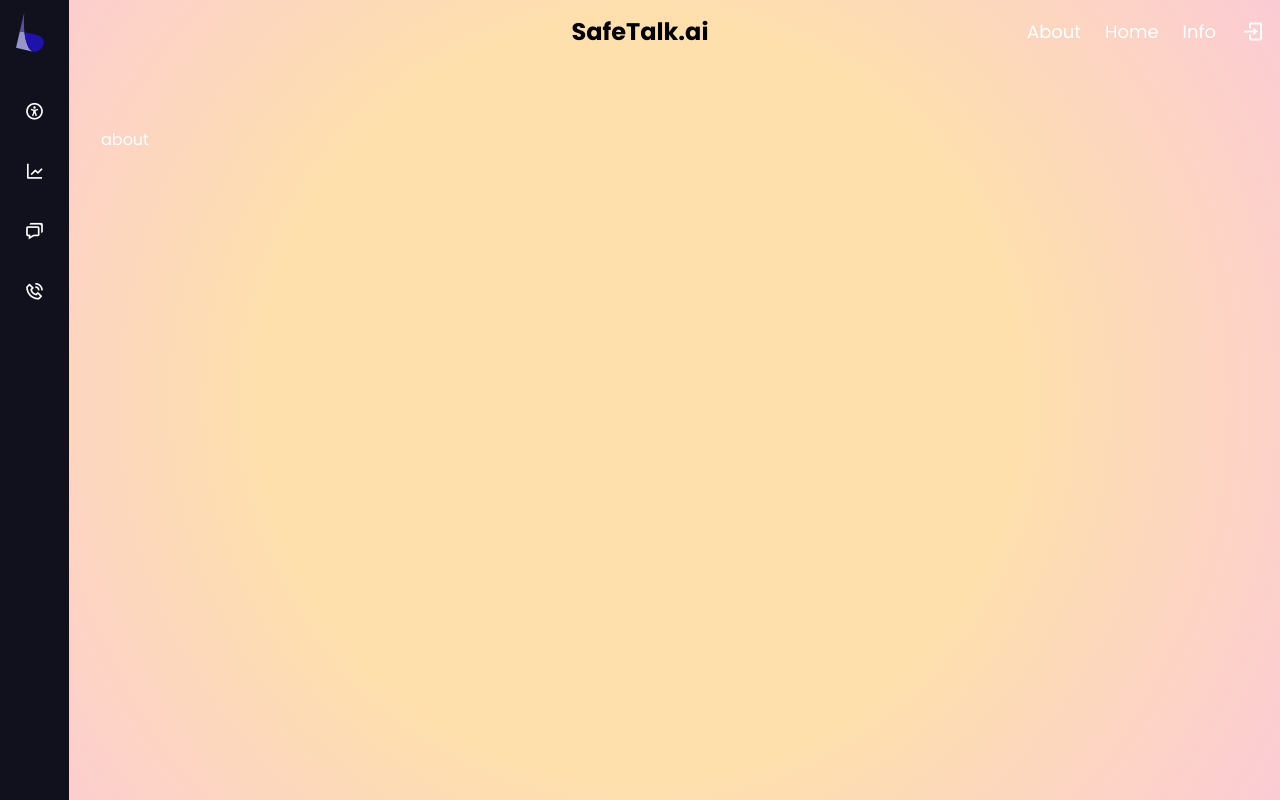
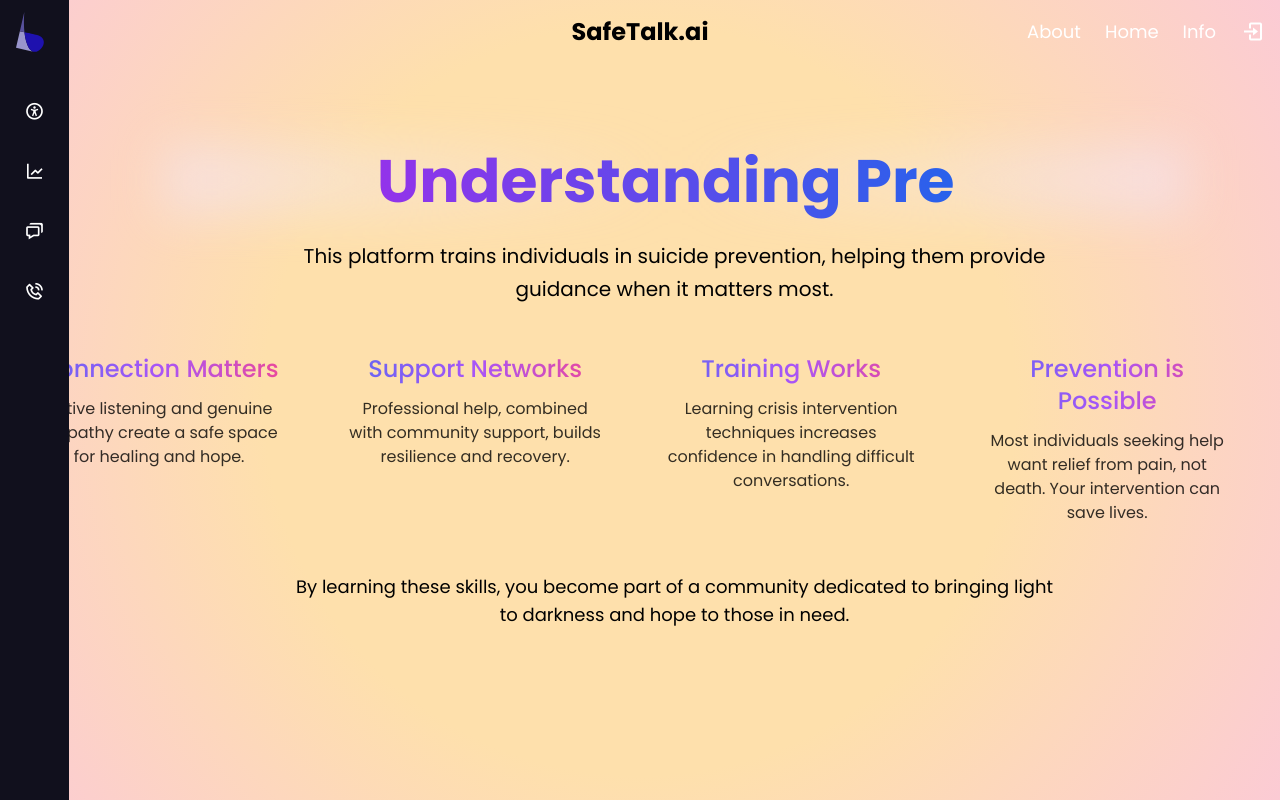
Before and after one commit to dondr1/BL-sptrainer, a React (Vite) app in the folder frontend/: page /about in a window 1280 px wide. Built offline with nearby package versions, Linux system fonts and the light colour scheme.

Commit message:
Homepage UI

```diff
--- a/frontend/package.json
+++ b/frontend/package.json
@@ -11,6 +11,7 @@
   },
   "dependencies": {
     "d3": "^7.9.0",
+    "framer-motion": "^12.4.3",
     "react": "^19.0.0",
     "react-dom": "^19.0.0",
     "react-router-dom": "^7.1.5",
--- a/frontend/src/components/RadarChart.jsx
+++ b/frontend/src/components/RadarChart.jsx
@@ -5,10 +5,11 @@ const RadarChart = ({ data }) => {
 	const svgRef = useRef();
 
 	useEffect(() => {
+		// Clear any previous content
 		d3.select(svgRef.current).selectAll('*').remove();
 
-		const width = 500; // Reduced from 400
-		const height = 500; // Reduced from 400
+		const width = 600;
+		const height = 600;
 		const radius = Math.min(width, height) / 2 - 40;
 		const levels = 5;
 		const angleSlice = (Math.PI * 2) / data.length;
@@ -21,16 +22,18 @@ const RadarChart = ({ data }) => {
 			.append('g')
 			.attr('transform', `translate(${width / 2}, ${height / 2})`);
 
+		// Draw circular grid lines (keep as is or adjust if needed)
 		const axisGrid = svg.append('g').attr('class', 'axisWrapper');
 		for (let i = 1; i <= levels; i++) {
 			axisGrid
 				.append('circle')
 				.attr('r', (radius / levels) * i)
 				.style('fill', 'none')
-				.style('stroke', '#ffffff')
+				.style('stroke', '#000000')
 				.style('stroke-opacity', 0.3);
 		}
 
+		// Draw axes and labels (using black for contrast)
 		const axes = svg
 			.selectAll('.axis')
 			.data(data)
@@ -44,7 +47,7 @@ const RadarChart = ({ data }) => {
 			.attr('y1', 0)
 			.attr('x2', (d, i) => Math.cos(angleSlice * i - Math.PI / 2) * radius)
 			.attr('y2', (d, i) => Math.sin(angleSlice * i - Math.PI / 2) * radius)
-			.style('stroke', '#ffffff')
+			.style('stroke', '#000000')
 			.style('stroke-width', '1px');
 
 		axes
@@ -63,23 +66,70 @@ const RadarChart = ({ data }) => {
 			)
 			.attr('text-anchor', 'middle')
 			.style('font-size', '12px')
-			.style('fill', '#ffffff')
+			.style('fill', '#000000')
 			.text((d) => d.axis);
 
-		// **Fix: Ensure the Radar Shape Closes Properly**
+		// Draw the radar shape with light pink fill and red connecting lines
 		const line = d3
 			.lineRadial()
 			.radius((d) => (d.value / 10) * radius)
 			.angle((d, i) => i * angleSlice)
-			.curve(d3.curveLinearClosed); // <--- Ensures last point connects to first
+			.curve(d3.curveLinearClosed);
 
 		svg
 			.append('path')
 			.datum(data)
 			.attr('d', line)
-			.style('fill', 'rgba(0, 100, 255, 0.3)')
-			.style('stroke', 'blue')
+			.style('fill', 'rgba(255,182,193,0.3)') // light pink fill
+			.style('stroke', 'red') // red stroke between categories
 			.style('stroke-width', 2);
+
+		// Add circles for each data point
+		svg
+			.selectAll('.data-point')
+			.data(data)
+			.enter()
+			.append('circle')
+			.attr('class', 'data-point')
+			.attr(
+				'cx',
+				(d, i) =>
+					Math.cos(angleSlice * i - Math.PI / 2) * ((d.value / 10) * radius)
+			)
+			.attr(
+				'cy',
+				(d, i) =>
+					Math.sin(angleSlice * i - Math.PI / 2) * ((d.value / 10) * radius)
+			)
+			.attr('r', 4)
+			.style('fill', 'blue')
+			.style('stroke', '#000000');
+
+		// Add text labels next to each data point showing the score
+		svg
+			.selectAll('.data-label')
+			.data(data)
+			.enter()
+			.append('text')
+			.attr('class', 'data-label')
+			.attr('x', (d, i) => {
+				const cx =
+					Math.cos(angleSlice * i - Math.PI / 2) * ((d.value / 10) * radius);
+				return cx + (cx >= 0 ? 10 : -10);
+			})
+			.attr('y', (d, i) => {
+				const cy =
+					Math.sin(angleSlice * i - Math.PI / 2) * ((d.value / 10) * radius);
+				return cy + 5;
+			})
+			.attr('text-anchor', (d, i) => {
+				const cx =
+					Math.cos(angleSlice * i - Math.PI / 2) * ((d.value / 10) * radius);
+				return cx >= 0 ? 'start' : 'end';
+			})
+			.text((d) => d.value)
+			.attr('fill', '#000000')
+			.attr('font-size', '12px');
 	}, [data]);
 
 	return <svg ref={svgRef} className="mx-auto"></svg>;
--- a/frontend/src/pages/about.jsx
+++ b/frontend/src/pages/about.jsx
@@ -1,9 +1,115 @@
-import React from 'react'
+import React from 'react';
+import { TypeAnimation } from 'react-type-animation';
+import { motion } from 'framer-motion';
+
+const InfiniteSlider = ({ children }) => {
+	return (
+		<div
+			className="relative overflow-hidden w-screen"
+			style={{ marginLeft: 'calc(-50vw + 50%)' }}>
+			<motion.div
+				className="flex gap-4 px-6"
+				animate={{
+					x: [0, -2000],
+				}}
+				transition={{
+					x: {
+						repeat: Infinity,
+						repeatType: 'loop',
+						duration: 30,
+						ease: 'linear',
+					},
+				}}>
+				{children}
+				{children}
+				{children}
+			</motion.div>
+		</div>
+	);
+};
 
 const About = () => {
-  return (
-    <div>about</div>
-  )
-}
+	const cards = [
+		{
+			title: 'Prevention is Possible',
+			content:
+				'Most individuals seeking help want relief from pain, not death. Your intervention can save lives.',
+		},
+		{
+			title: 'Connection Matters',
+			content:
+				'Active listening and genuine empathy create a safe space for healing and hope.',
+		},
+		{
+			title: 'Support Networks',
+			content:
+				'Professional help, combined with community support, builds resilience and recovery.',
+		},
+		{
+			title: 'Training Works',
+			content:
+				'Learning crisis intervention techniques increases confidence in handling difficult conversations.',
+		},
+	];
 
-export default About
+	return (
+		<div className="h-screen flex flex-col items-center px-6 pt-4 w-full text-center">
+			<div className="w-full flex flex-col items-center">
+				<div className="w-full max-w-5xl text-center relative">
+					<div className="relative h-[72px] whitespace-nowrap mb-6">
+						<div className="absolute inset-0 bg-gradient-to-r from-purple-100 via-transparent to-purple-100 blur-xl opacity-50" />
+						<TypeAnimation
+							sequence={[
+								'Understanding Prevention',
+								3000,
+								'Building Connection',
+								3000,
+								'Creating Hope',
+								3000,
+							]}
+							wrapper="h2"
+							speed={25}
+							repeat={Infinity}
+							className="relative text-6xl font-bold text-transparent bg-clip-text bg-gradient-to-r from-purple-600 to-blue-600 leading-tight inline-block"
+						/>
+					</div>
+
+					<motion.p
+						initial={{ opacity: 0, y: 20 }}
+						animate={{ opacity: 1, y: 0 }}
+						transition={{ duration: 0.6 }}
+						className="mt-6 text-xl text-black leading-relaxed max-w-3xl mx-auto">
+						This platform trains individuals in suicide prevention, helping them
+						provide guidance when it matters most.
+					</motion.p>
+
+					<div className="mt-6">
+						<InfiniteSlider>
+							{cards.map((item, index) => (
+								<div
+									key={index}
+									className="flex-shrink-0 w-[300px] p-6 space-y-3">
+									<h3 className="text-2xl font-medium text-transparent bg-clip-text bg-gradient-to-r from-indigo-500 via-purple-500 to-pink-500">
+										{item.title}
+									</h3>
+									<p className="text-black opacity-80">{item.content}</p>
+								</div>
+							))}
+						</InfiniteSlider>
+					</div>
+
+					<motion.p
+						initial={{ opacity: 0 }}
+						animate={{ opacity: 1 }}
+						transition={{ duration: 0.6, delay: 0.8 }}
+						className="mt-6 text-lg text-black opacity-80 max-w-3xl mx-auto">
+						By learning these skills, you become part of a community dedicated
+						to bringing light to darkness and hope to those in need.
+					</motion.p>
+				</div>
+			</div>
+		</div>
+	);
+};
+
+export default About;
--- a/frontend/src/pages/login.jsx
+++ b/frontend/src/pages/login.jsx
@@ -18,15 +18,6 @@ const Login = () => {
 					</h2>
 
 					<form className="space-y-4">
-						<div>
-							<label className="block text-gray-700 mb-1">Email</label>
-							<input
-								type="email"
-								className="text-black w-full px-3 py-2 rounded bg-gray-100 border border-gray-300 focus:outline-none focus:ring-2 focus:ring-blue-400"
-								required
-							/>
-						</div>
-
 						<div>
 							<label className="block text-gray-700 mb-1">Username</label>
 							<input
--- a/frontend/src/pages/wellbeing.jsx
+++ b/frontend/src/pages/wellbeing.jsx
@@ -1,27 +1,28 @@
 import React from 'react';
 import RadarChart from '../components/RadarChart';
-import { Link } from 'react-router-dom';
 
 const Wellbeing = () => {
-    //1 to 10 values
+	// 1 to 10 values
 	const wellbeingData = [
 		{ axis: 'Rapport Building', value: 7 },
 		{ axis: 'Risk Assessment', value: 6 },
 		{ axis: 'Safety Planning', value: 8 },
-    { axis: 'Crisis De-escalation', value: 7 },
+		{ axis: 'Crisis De-Escalation', value: 7 },
 		{ axis: 'Resource Referral', value: 5 },
 	];
 
 	return (
-		<div className="flex justify-center items-start min-h-screen pt-0">
-			{/* Increase negative margin to pull the black box up */}
-			<div className="bg-black p-8 rounded-lg shadow-lg w-full max-w-8xl mx-auto -mt-16">
-				<h2 className="text-3xl font-bold mb-8 ml-4">
-					Your Wellbeing Overview:
+		// Inverted background container: bg-white instead of bg-black
+		<div className="flex h-[85vh] mt-[-40px] rounded-lg mb-10 overflow-hidden bg-white">
+			<div className="flex justify-center items-center w-full">
+				{/* Inverted Chart container */}
+				<div className="bg-white p-8 rounded-lg shadow-lg w-full max-w-8xl">
+					<h2 className="text-3xl font-bold mb-8 mt-10 text-black">
+						Your Overall Report:
 					</h2>
-				{/* Chart container */}
-				<div className="flex justify-center">
+					<div className="flex justify-center -mt-10">
 						<RadarChart data={wellbeingData} />
+					</div>
 				</div>
 			</div>
 		</div>
```
Also changed, not shown: 2 other files (tests, documents, lock files or other folders). Lines whose indentation alone changed are shown as unchanged.
